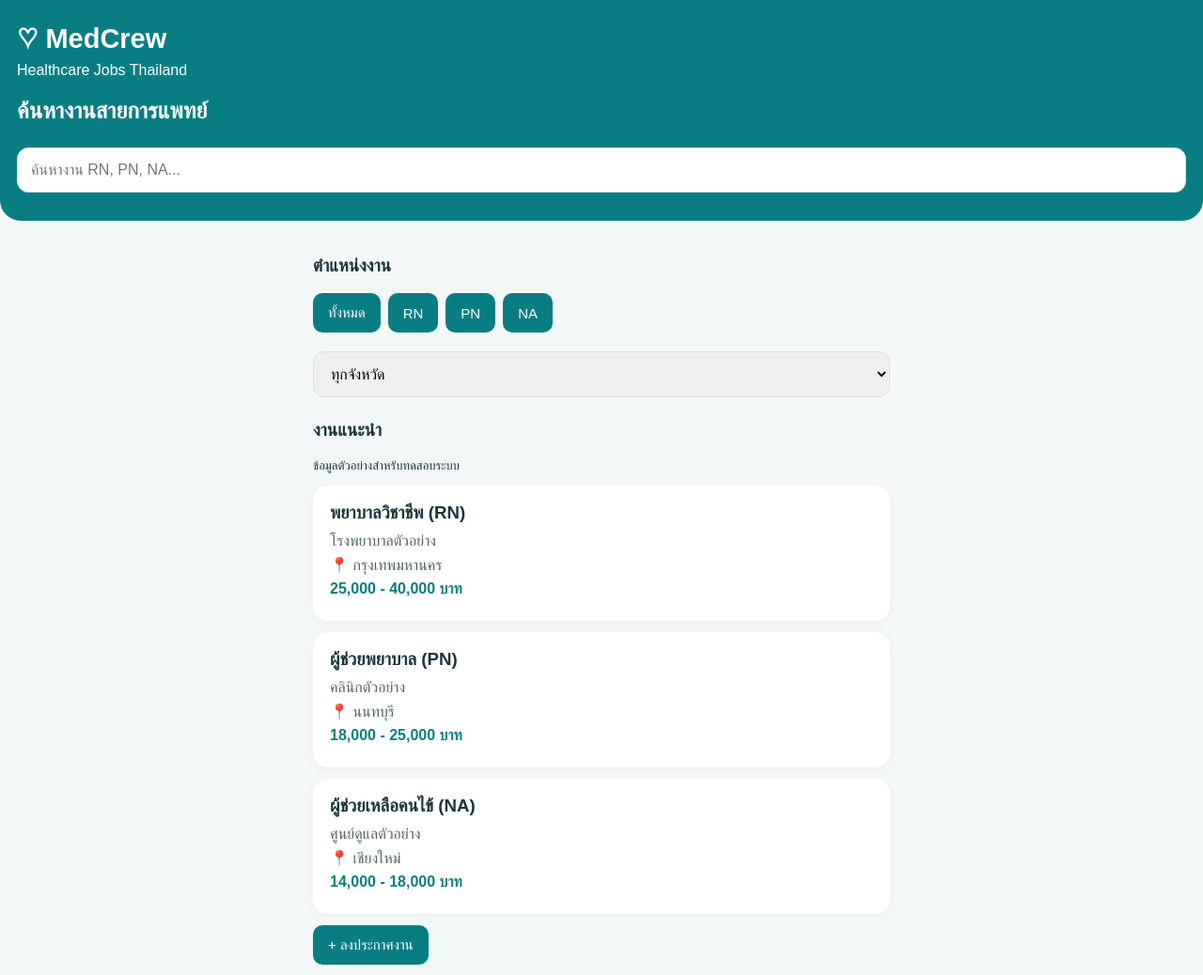
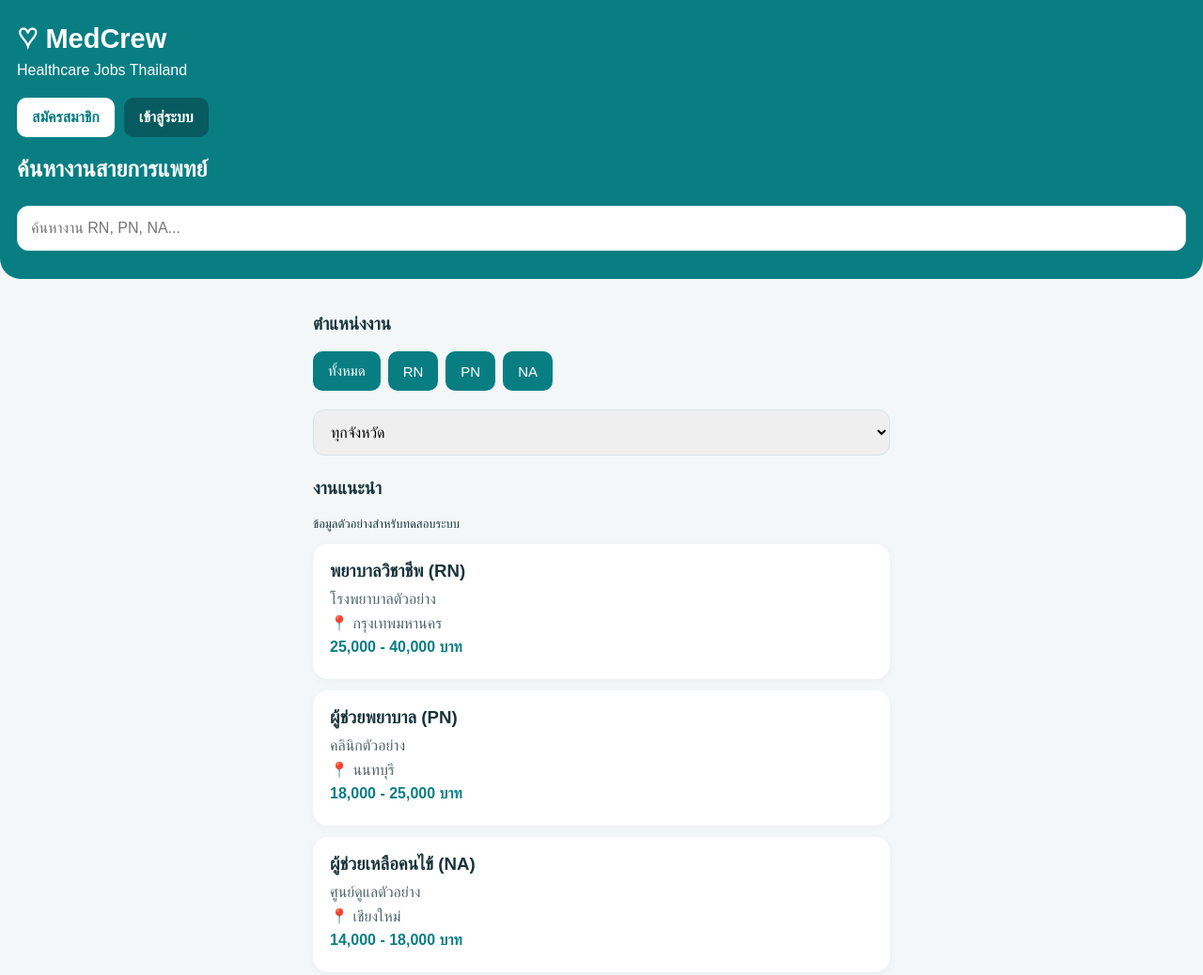
Before and after one commit to netiratstnimh-prog/er-schedule-, a plain HTML site: page index.html in a window 1280 px wide. Shown: the top 1038 px of the page at 94% size. Drawn offline with Linux system fonts and the light colour scheme.

Commit message:
Update index.html

```diff
--- a/index.html
+++ b/index.html
@@ -26,6 +26,16 @@ button{border:0;background:#087e83;color:white;border-radius:10px;padding:12px 1
 <header>
 <h1>♡ MedCrew</h1>
 <p>Healthcare Jobs Thailand</p>
+
+<div style="display:flex;gap:10px;margin:15px 0">
+  <a href="./register.html" style="background:white;color:#087e83;padding:12px 16px;border-radius:10px;text-decoration:none;font-weight:bold">
+    สมัครสมาชิก
+  </a>
+  <a href="./register.html" style="background:#075b60;color:white;padding:12px 16px;border-radius:10px;text-decoration:none;font-weight:bold">
+    เข้าสู่ระบบ
+  </a>
+</div>
+
 <h2>ค้นหางานสายการแพทย์</h2>
 <input id="search" placeholder="ค้นหางาน RN, PN, NA..." oninput="render()">
 </header>
```
